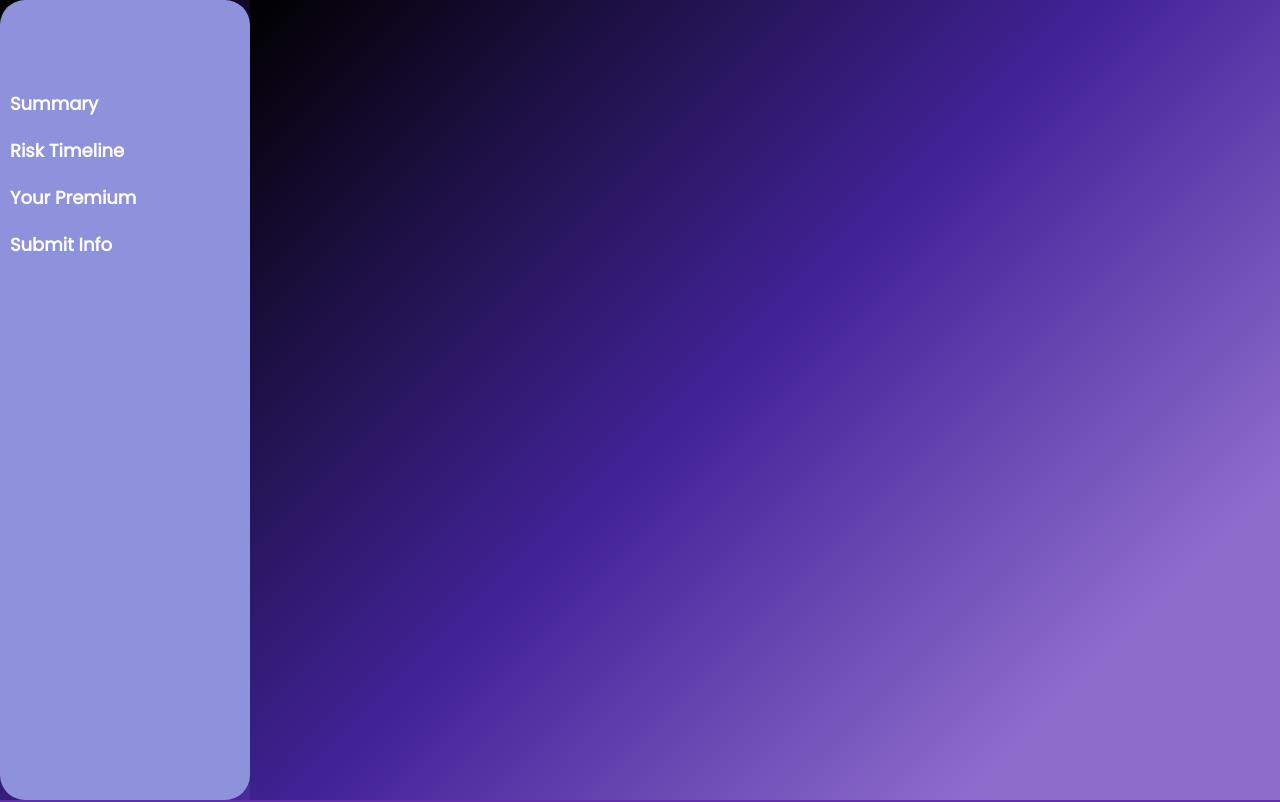
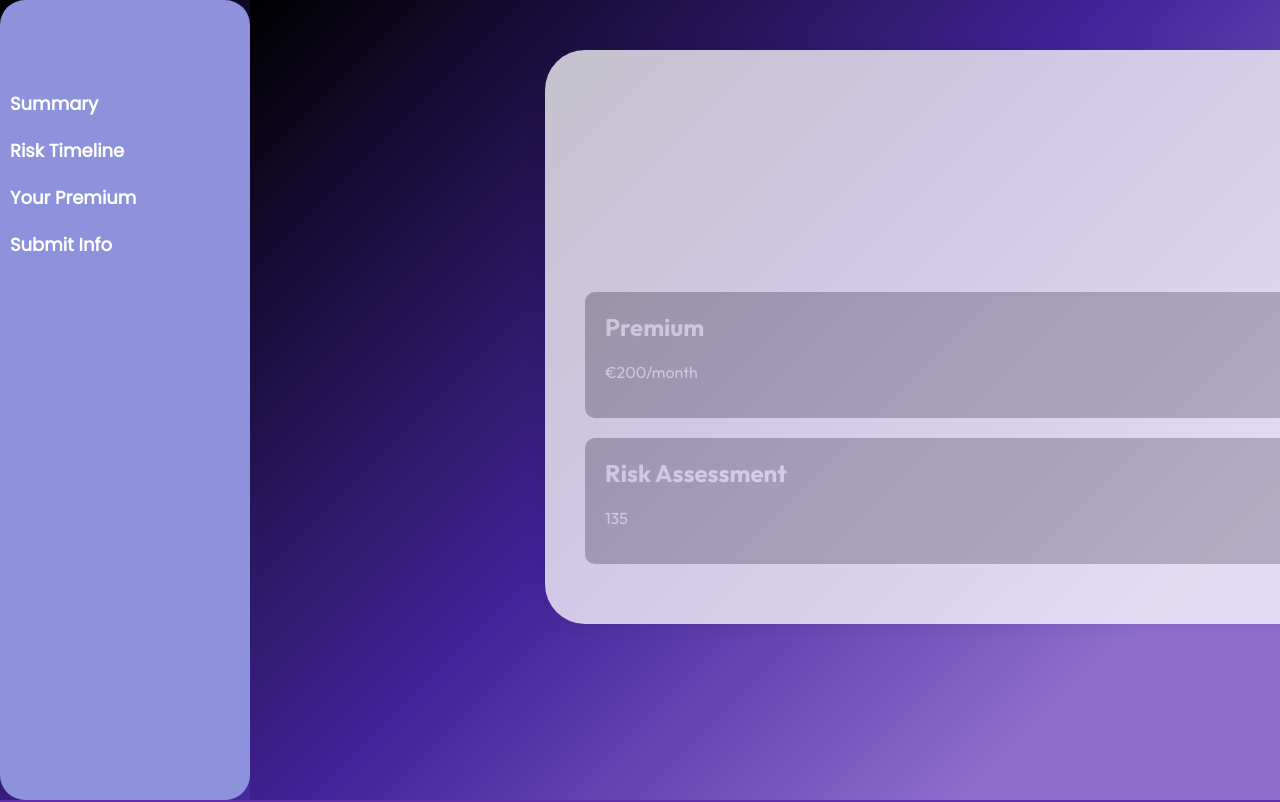
Before and after one commit to mccabed7/MunichRe-Blockchain-Life-Insurance-Project-2024, a React (Create React App) app in the folder frontend/: page /dashboard in a window 1280 px wide. Shown: the top 802 px of the page. Built offline with nearby package versions, Linux system fonts and the light colour scheme.

Commit message:
Fixed routing for summary page

```diff
--- a/frontend/src/Dashboard.js
+++ b/frontend/src/Dashboard.js
@@ -20,7 +20,7 @@ function Dashboard(){
         <div className='dashboard' style={{ display: 'flex', color: 'white' }}>
             <Sidebar items={items}  onSidebarClick={handleSidebarClick} />
             <div className='dashboard-panel'>
-                {currentPage === 'Summary' && SummaryPage}
+                {currentPage === 'Summary' && <SummaryPage/>}
                 {currentPage === 'Risk Timeline' && <TimelinePanel/>}
                 {currentPage === 'Your Premium' && <div>ffffffffffffffffffffffffffffffffffffffffffffffffffffffffffffffffffffffffffffffffffffffffffffffffffffffffffffffffffffffffff</div>}
                 {currentPage === 'Submit Info' && <div>IIIIIIIIIIIIIFJISDJF:I:JSIOEJIOSJDGOHSOIGJSIORHGOISFJ</div>}
```
